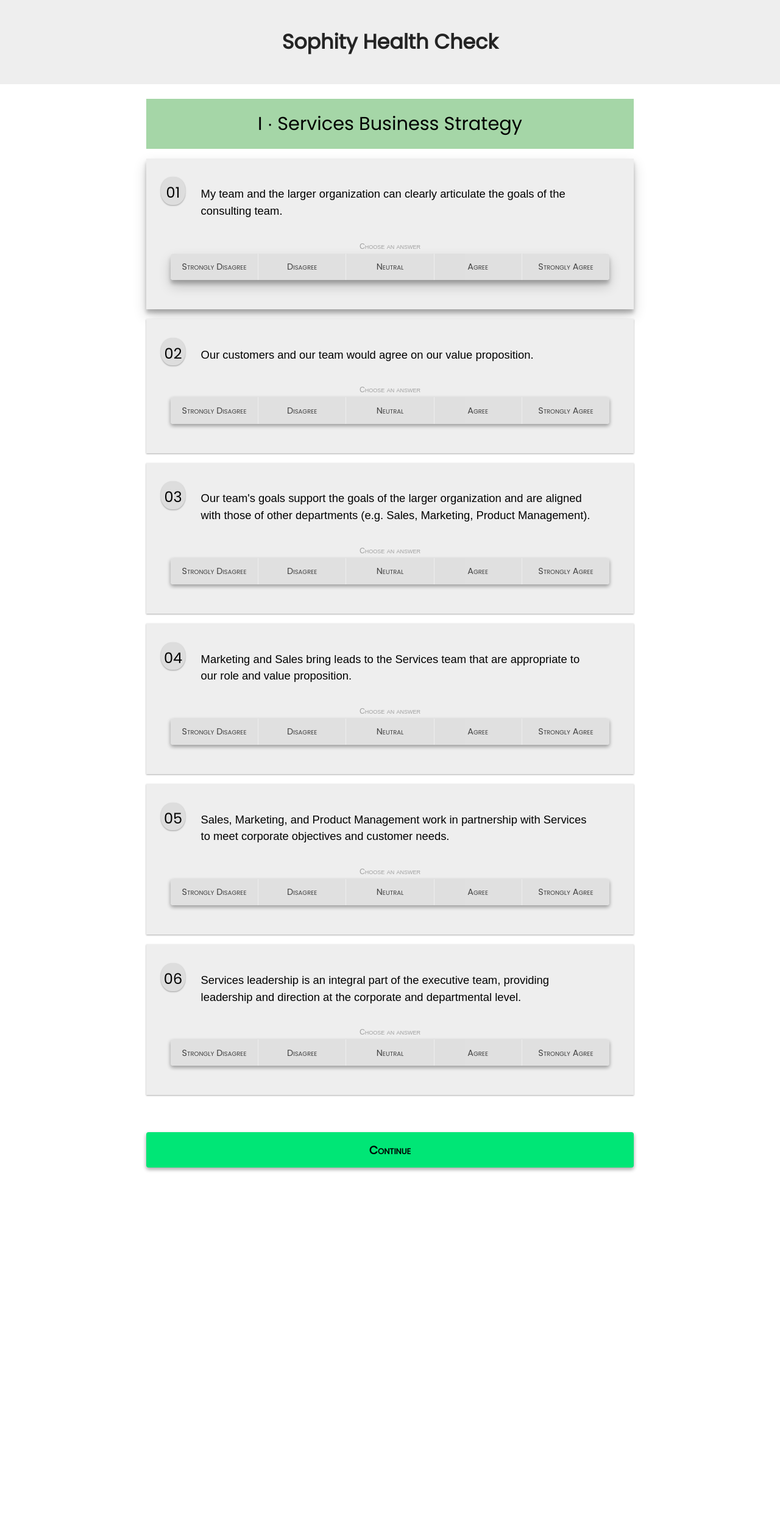
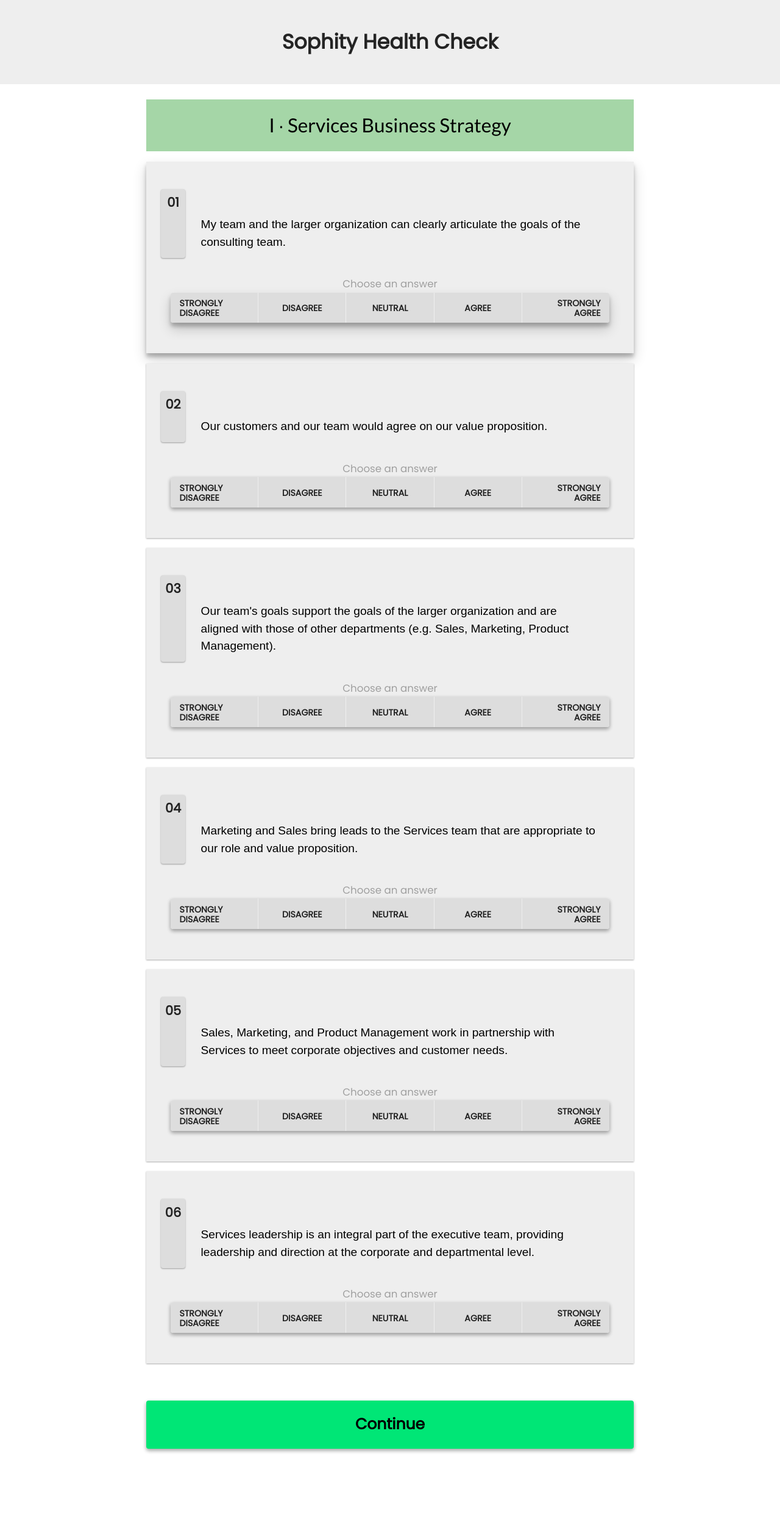
Before and after one commit to warnthepenguins/health-check, a PHP site: page / in a window 1280 px wide. Shown: the whole page at 61% size. Before the commit the page ends 1921 px from the top, so only its background shows below. Run offline with PHP 8.4, Linux system fonts and the light colour scheme.

Commit message:
Fixed question-number padding, button styling

```diff
--- a/css/style.css
+++ b/css/style.css
@@ -129,11 +129,12 @@ Color: #000000;
 body {
   background: #ffffff;
   font-family: 'Lato', sans-serif;
+  font-size: 33.333333px;
 }
 
 h1 {
   font-family: 'Poppins', sans-serif;
-  font-size: 33.333333px;
+  font-size: 1em;
   background: #eee;
   color: rgba(0,0,0,0.85);
   padding: 1.5em;
@@ -142,7 +143,7 @@ h1 {
 }
 
 h2 {
-  font-family: 'Poppins', sans-serif;
+  font-family: 'Lato', sans-serif;
   color: black;
   padding: 0.5em;
   font-size: 1.9em;
@@ -155,6 +156,7 @@ h2 {
 section {
   font-family: 'Lato', sans-serif;
   display: block;
+  font-size: 0.5em;
   max-width: 800px;
   width: 90%;
   margin: 1.5em auto 3em;
@@ -181,7 +183,7 @@ section {
   border: 0px;
   font-color: black;
   opacity: 1;
-  background: #A5D6A7; /*Hi John! Yes, it's this one.*/
+  background: #A5D6A7;
   transition: background 2.4s ease-in-out,
               opacity 2.4s ease-in-out,
               padding-top 1.2s ease-in-out,
@@ -201,16 +203,17 @@ section {
 }
 
 .hc-results-caption {
-  font-variant: small-caps;
-  font-size: .9em;
+  font-size: 1em;
+  font-family: 'Poppins',sans-serif;
   text-align: center;
   color: rgba(0,0,0,0.75);
 }
 
 .hc-results-score {
   text-align: center;
-  font-size: calc(2.5vw + 6em);
+  font-size: calc(4vw + 8em);
   font-weight: bold;
+  font-family: 'Poppins', sans-serif;
 }
 
 #hc-results-section .hc-progress-bar {
@@ -256,7 +259,7 @@ section {
 }
 
 .hc-results-actions-wrapper label {
-  font-variant: small-caps;
+  font-family: 'Poppins', sans-serif;
   font-size: 0.8em;
   color: rgba(0,0,0,0.8);
   margin-top: 0.75em;
@@ -285,7 +288,7 @@ section {
 .hc-results-actions-wrapper .clickable {
   margin: 2.5em auto 0.5em;
   text-align: center;
-  padding: 0.5em 0 0.5em;
+  padding: 0.75em 0 0.75em;
   width: 100%;
   overflow: visible;
   overflow-wrap: break-word;
@@ -346,8 +349,9 @@ section {
   width: 100%;
   display: flex;
   flex-flow: row wrap;
-  align-items: baseline;
+  align-items: stretch;
   justify-content: center;
+  padding-top: 3.5vw;
 }
 
 .hc-question-link {
@@ -356,18 +360,20 @@ section {
 }
 
 .hc-question-wrapper .hc-question-number {
-  display: inline-block;
+  display: block;
   font-family: 'Poppins', sans-serif;
-  font-size: 150%;
+  font-size: 1.25em;
   /*width: 2.2em;*/
   /*height: 2em;*/
   width: 5%;
-  border-radius: 45%;
+  border-radius: 4px;
   padding: 0.5em 0.5% 0.25em;
   background: #ddd;
   color: black;
   text-align: center;
   margin-left: 1%;
+  font-weight: bold;
+  color: rgba(0,0,0,0.85);
 }
 
 .hc-question-wrapper .hc-question-text {
@@ -383,20 +389,17 @@ section {
 }*/
 
 .hc-answer-wrapper {
-  font-family: sans-serif;
-  font-variant: small-caps;
-  font-size: .9em;
   display: flex;
   flex-flow: row wrap;
   align-items: center;
   justify-content: center;
+  font-family: 'Poppins', sans-serif;
 }
 
 .hc-answer-wrapper .hc-answer-prompt {
   text-align: right;
-  font-size: .85em;
   color: rgba(0,0,0,0.33);
-  padding: 5px;
+  padding: 0.75em 0 0.25em;
 }
 
 .hc-answer-key {
@@ -405,8 +408,7 @@ section {
   flex-wrap: nowrap;
   justify-content: space-between;
   align-items: stretch;
-  font-family: sans-serif;
-  font-size: 3vw;
+  /*font-size: 3.5em;*/
   border-radius: .5vh;
   width: 90%;
   margin-left: auto;
@@ -430,18 +432,17 @@ section {
 }
 
 .hc-answer-key label {
-  color: rgba(0,0,0,.9);
-  font-variant: small-caps;
   width: 20%;
-  padding: 8px;
+  padding: 1em 2% 0.85em;
   display: flex;
   flex-direction: row;
   align-items: center;
   justify-content: space-around;
-  max-height: 3em;
+  max-height: 3.5em;
   background: #ddd;
-  opacity: 0.8;
   box-shadow: none;
+  font-weight: bold;
+  font-size: 0.85em;
 }
 
 .hc-answer-key label:first-of-type {
@@ -450,13 +451,13 @@ section {
 
 .hc-answer-key label:last-of-type {
   border-radius: 0% .5vh .5vh 0%;
+  text-align: right;
 }
 
 .hc-answer-key input:hover + label{
   /*font-weight: bold;*/
   background: #EEE;
   color: black;
-  opacity: 1;
 }
 
 .hc-answer-key input:checked + label,
@@ -472,7 +473,7 @@ section {
   width: 100%;
   height: 5em;
   line-height: 1.5em;
-  font-size: 1.15em;
+  font-size: 1.5em;
   text-align: center;
 }
 
@@ -515,7 +516,8 @@ section {
 
 .clickable {
   font-family: 'Poppins', sans-serif;
-  font-variant: small-caps;
+  font-weight: bold;
+  color: rgba(0,0,0,0.85);
   box-shadow: 0 3px 6px rgba(0,0,0,0.16), 0 3px 6px rgba(0,0,0,0.23);
   transition: all 0.3s cubic-bezier(.25,.8,.25,1);
 }
@@ -558,19 +560,13 @@ section {
 }*/
 
 
-@media screen and (min-width: 600px) {
-  .hc-answer-key {
-    font-size: 1em;
-  }
-}
-
-@media screen and (min-width: 401px) {
+@media screen and (min-width: 601px) {
   .hc-answer-key label:nth-of-type(n + 2) {
     margin-left: 1px;
   }
 }
 
-@media screen and (max-width: 800px) {
+@media screen and (max-width: 900px) {
   section {
     width: 100%;
     margin: 0 auto;
@@ -581,7 +577,12 @@ section {
   }
 }
 
-@media screen and (max-width: 400px) {
+@media screen and (max-width: 600px) {
+  .hc-question-wrapper .hc-question-number {
+    font-size: 0.8em;
+    /*padding-top: 3.6em;*/
+  }
+
   #hc-results-section .hc-progress-bar p {
     margin-top: -2.4em;
   }
@@ -602,7 +603,7 @@ section {
     width: 100%;
     height: 20%;
     max-height: 2em;
-    font-size: 1.75em;
+    /*font-size: 1.75em;*/
   }
 
   .hc-answer-key label:nth-last-of-type(n + 2) {
--- a/index.html
+++ b/index.html
@@ -74,7 +74,7 @@
             <input type="checkbox" class="hc-phone-inner" name="hc-user-contact-preference" value="checked">
             <label class="hc-phone-inner" for="hc-user-contact-preference">I prefer email</label>
           </div>
-          <input type="button" class="clickable" value="Request Report" id="hc-results-request">
+          <input type="button" class="clickable" value="REQUEST REPORT" id="hc-results-request">
         </div>
 
       </div>
@@ -104,15 +104,15 @@
         </div>
         <div class="hc-answer-key clickable">
           <input type="radio" name="hc-answers-1" id="hc-answers-1-1" value=0>
-          <label class = "clickable" for="hc-answers-1-1"><p>Strongly Disagree</p></label>
+          <label class = "clickable" for="hc-answers-1-1"><p>STRONGLY DISAGREE</p></label>
           <input type="radio" name="hc-answers-1" id="hc-answers-1-2" value=1>
-          <label class = "clickable" for="hc-answers-1-2"><p>Disagree</p></label>
+          <label class = "clickable" for="hc-answers-1-2"><p>DISAGREE</p></label>
           <input type="radio" name="hc-answers-1" id="hc-answers-1-3" value=2>
-          <label class = "clickable" for="hc-answers-1-3"><p>Neutral</p></label>
+          <label class = "clickable" for="hc-answers-1-3"><p>NEUTRAL</p></label>
           <input type="radio" name="hc-answers-1" id="hc-answers-1-4" value=3>
-          <label class = "clickable" for="hc-answers-1-4"><p>Agree</p></label>
+          <label class = "clickable" for="hc-answers-1-4"><p>AGREE</p></label>
           <input type="radio" name="hc-answers-1" id="hc-answers-1-5" value=4>
-          <label class = "clickable" for="hc-answers-1-5"><p>Strongly Agree</p></label>
+          <label class = "clickable" for="hc-answers-1-5"><p>STRONGLY AGREE</p></label>
         </div>
       </div>
     </div>
```
